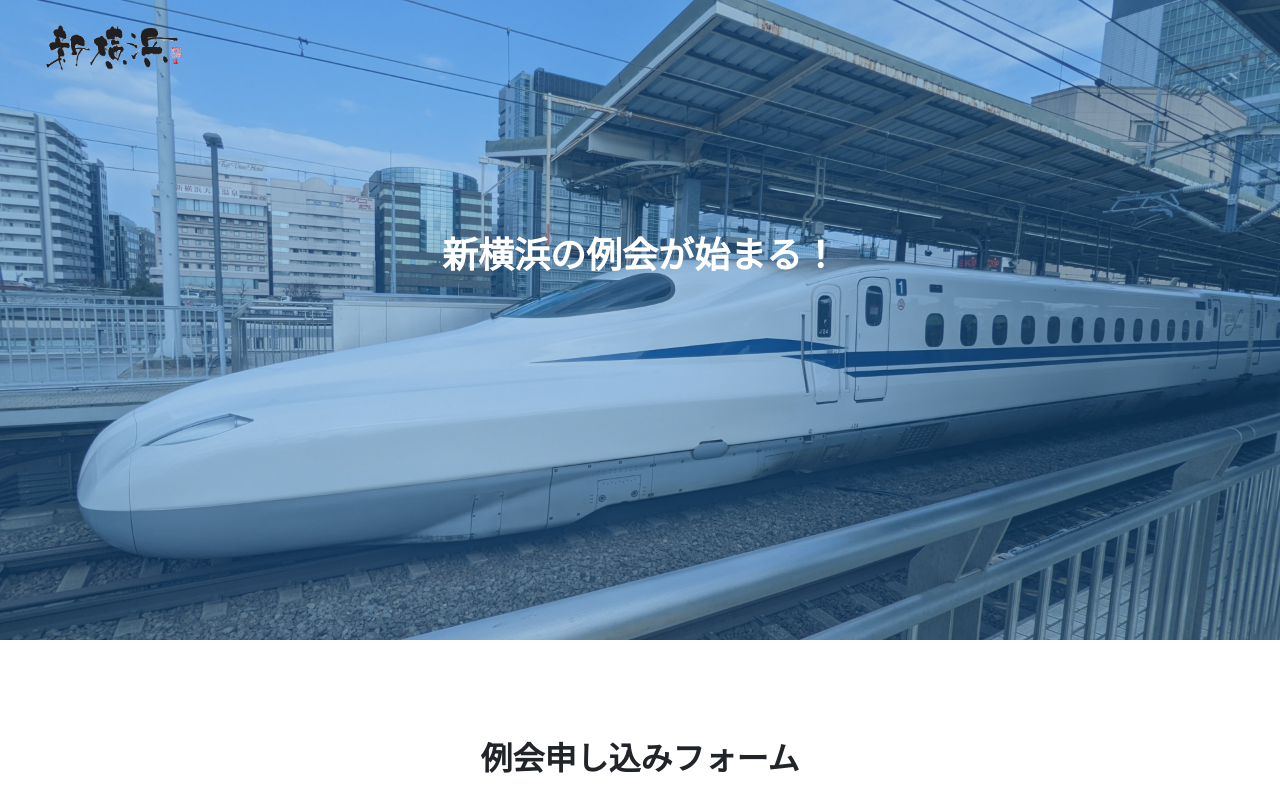
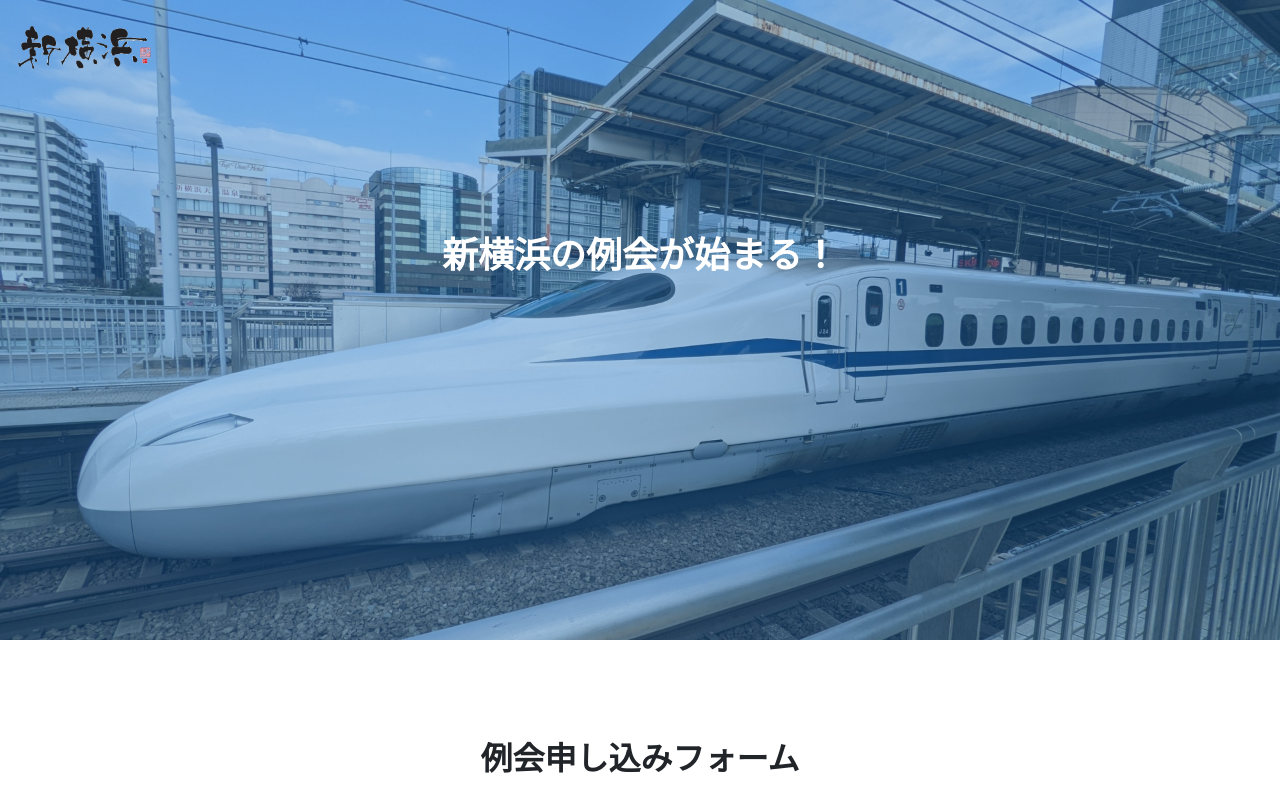
Before and after one commit to linepark-webteam/shinyoko-shusei-sample, a plain HTML site: page index.html in a window 1280 px wide. Shown: the top 800 px of the page. Drawn offline with nearby package versions, Linux system fonts and the light colour scheme.

Commit message:
不要な記述を削除

```diff
--- a/css/header.css
+++ b/css/header.css
@@ -9,6 +9,7 @@
   transition: background-color .5s; /* 背景色と高さをじんわり変更 */
   width: 100vw;
   height: 13vw;
+  margin: 0;
 }
 
 @media screen and (min-width: 960px)
@@ -32,7 +33,7 @@
     display: block;
   }
 }
-.mobile-logo{
+/* .mobile-logo{
   display: flex;
   align-items: center;
 }
@@ -40,4 +41,4 @@
   .mobile-logo {
     display: none;
   }
-}
+} */
--- a/css/main.css
+++ b/css/main.css
@@ -27,15 +27,11 @@ body {
   position: relative;
   height: 80vh;
   max-width: 100%;
-  margin: 0;
-  padding: 0;
 }
 @media screen and (min-width: 960px) {
   .img-wrap {
     background-image: url(../img/fv.jpg);
     max-width: 100%;
-
-    /* height: auto; */
   }
 }
 .img-wrap::after {
--- a/index.html
+++ b/index.html
@@ -32,12 +32,11 @@
   </head>
 
   <body>
-    <!-- ヘッダーここから -->
   <!-- ヘッダーここから -->
   <header class="header row js-header">
-    <div class="d-flex justify-content-betweein px-5">
+    <div class="d-flex justify-content-between px-3 lg-px-5">
       <div class="d-flex align-items-center">
-      <h1 class="logo"><a class="ms-2" href="#"><img class="col-4" src="./img/heading-logo.webp" alt="守成クラブ新横浜" /></a></h1>
+      <h1 class="logo"><a href="#"><img class="col-4" src="./img/heading-logo.webp" alt="守成クラブ新横浜" /></a></h1>
         </div>
         <!-- <h3 class="d-flex align-items-center"><a href="./manager/">世話人紹介</a></h3> -->
     </div>
```
